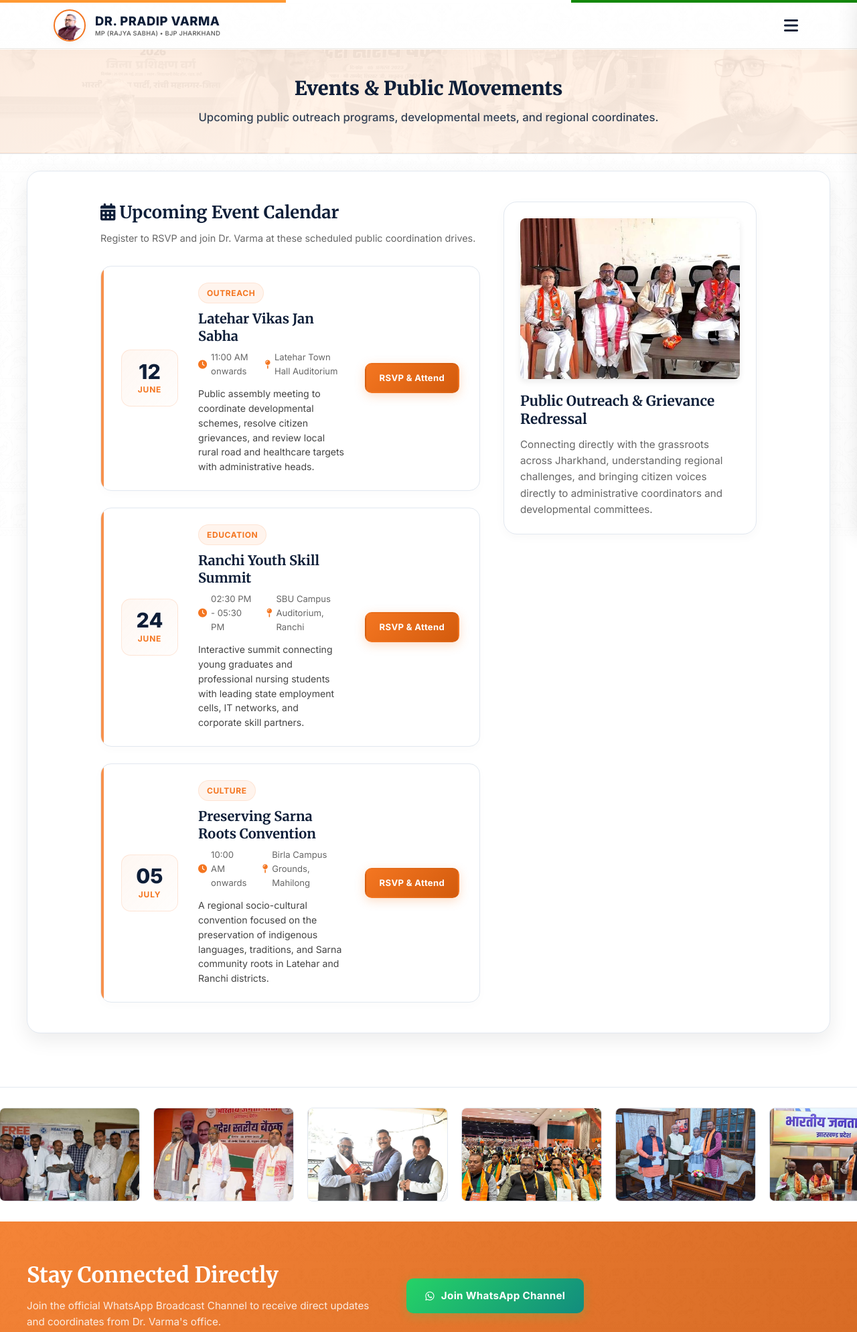
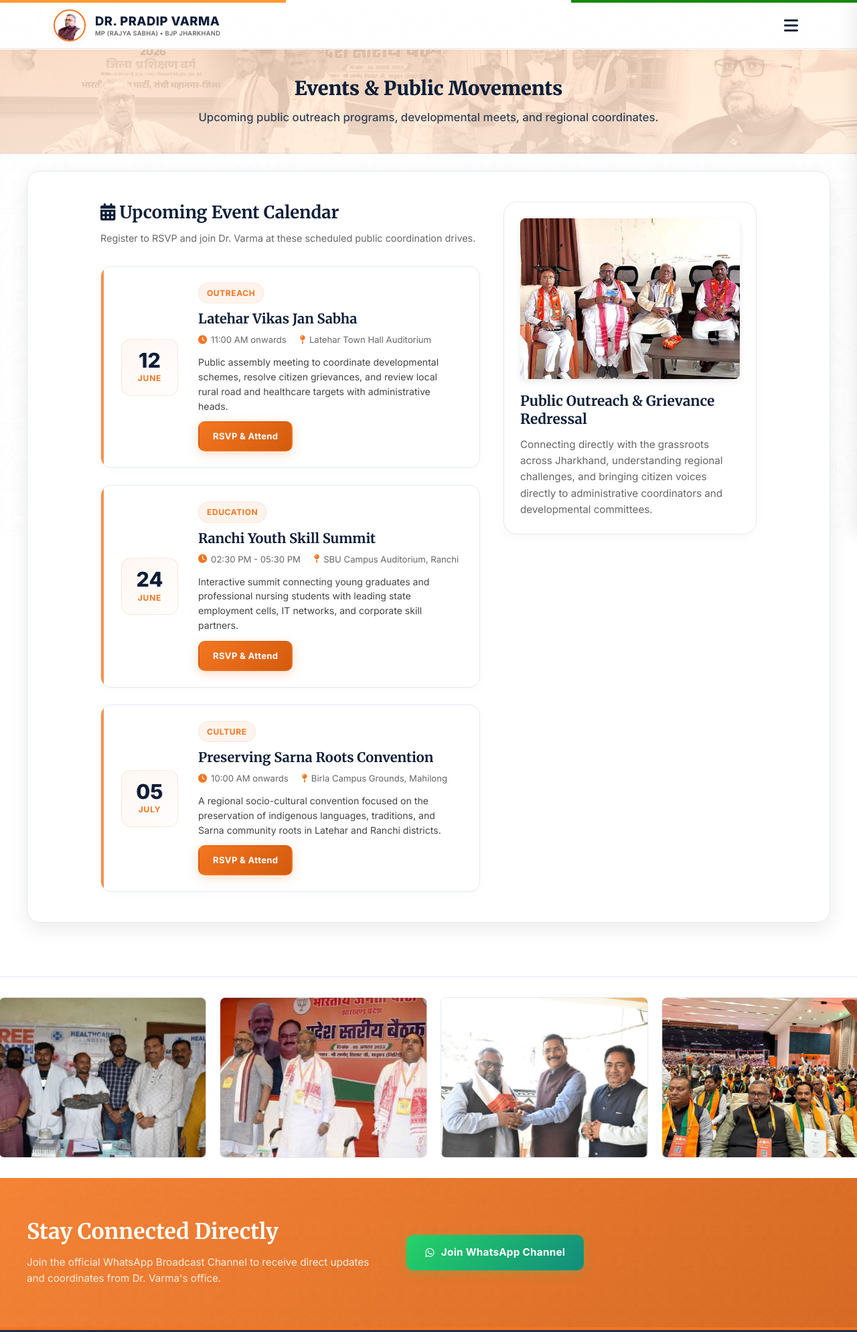
Before and after one commit to RAJ-VARUN13/member-of-parliament-portfolio-website, a plain HTML site: page events.html in a window 1280 px wide. Shown: the top 1989 px of the page at 67% size. Drawn offline with Linux system fonts and the light colour scheme.

Commit message:
feat: redesign event cards layout and rewrite README narrative

```diff
--- a/events.html
+++ b/events.html
@@ -145,6 +145,7 @@
                     <span class="day">12</span>
                     <span class="month">June</span>
                   </div>
+                  <div class="event-info">
                     <div class="event-info-box">
                       <span class="badge">Outreach</span>
                       <h3>Latehar Vikas Jan Sabha</h3>
@@ -158,6 +159,7 @@
                       <a href="contact.html#contact-form" class="btn btn-primary">RSVP & Attend</a>
                     </div>
                   </div>
+                </div>
 
                 <!-- Event Row 2 -->
                 <div class="event-detailed-row">
@@ -165,6 +167,7 @@
                     <span class="day">24</span>
                     <span class="month">June</span>
                   </div>
+                  <div class="event-info">
                     <div class="event-info-box">
                       <span class="badge">Education</span>
                       <h3>Ranchi Youth Skill Summit</h3>
@@ -178,6 +181,7 @@
                       <a href="contact.html#contact-form" class="btn btn-primary">RSVP & Attend</a>
                     </div>
                   </div>
+                </div>
 
                 <!-- Event Row 3 -->
                 <div class="event-detailed-row">
@@ -185,6 +189,7 @@
                     <span class="day">05</span>
                     <span class="month">July</span>
                   </div>
+                  <div class="event-info">
                     <div class="event-info-box">
                       <span class="badge">Culture</span>
                       <h3>Preserving Sarna Roots Convention</h3>
@@ -196,6 +201,7 @@
                     </div>
                     <div class="event-action-box">
                       <a href="contact.html#contact-form" class="btn btn-primary">RSVP & Attend</a>
+                    </div>
                   </div>
                 </div>
               </div>
--- a/styles.css
+++ b/styles.css
@@ -2261,8 +2261,8 @@ body {
 }
 
 .marquee-track img {
-  height: 140px;
-  width: 210px;
+  height: 240px;
+  width: 310px;
   object-fit: cover;
   border-radius: 8px;
   border: 1px solid var(--border-color);
@@ -2618,12 +2618,12 @@ footer > * {
 .page-title-section {
   position: relative;
   background-color: #FFF8F2;
-  background-image: linear-gradient(rgba(255, 248, 242, 0.85), rgba(255, 248, 242, 0.90)), url('assets/images/header-pkv-bg.png');
+  background-image: linear-gradient(rgba(255, 248, 242, 0.65), rgba(255, 248, 242, 0.75)), url('assets/images/header-pkv-bg.png');
   background-size: cover;
   background-position: center;
   background-repeat: no-repeat;
   color: var(--navy);
-  padding: 65px 24px;
+  padding: 85px 24gitpx;
   text-align: center;
   overflow: hidden;
   border-bottom: 1px solid var(--border-color);
@@ -3949,8 +3949,14 @@ footer > * {
   color: var(--bg-white);
 }
 
+.event-info {
+  flex: 1;
+  display: flex;
+  flex-direction: column;
+  gap: 12px;
+}
+
 .event-info-box {
-  flex: 1;
 }
 
 .event-info-box .badge {
@@ -4304,7 +4310,7 @@ footer > * {
 
 /* Portrait slide fits cover layout */
 .vision-slide.portrait-slide img {
-  object-fit: contain;
+  object-fit: cover;
   object-position: center;
 }
 
```
Also changed, not shown: vision.html (+2 -2 lines), 1 other file. Lines whose indentation alone changed are shown as unchanged.
